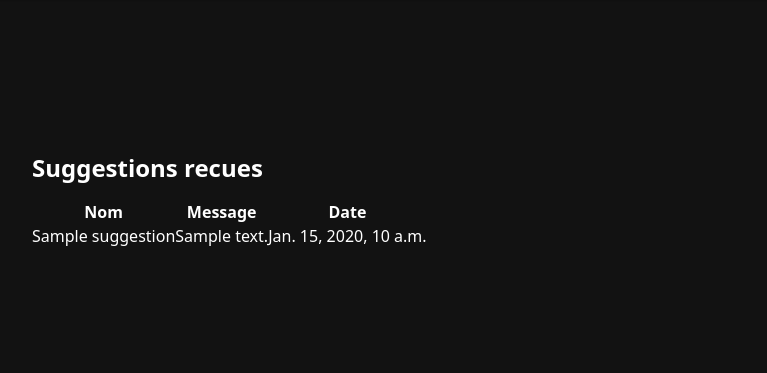
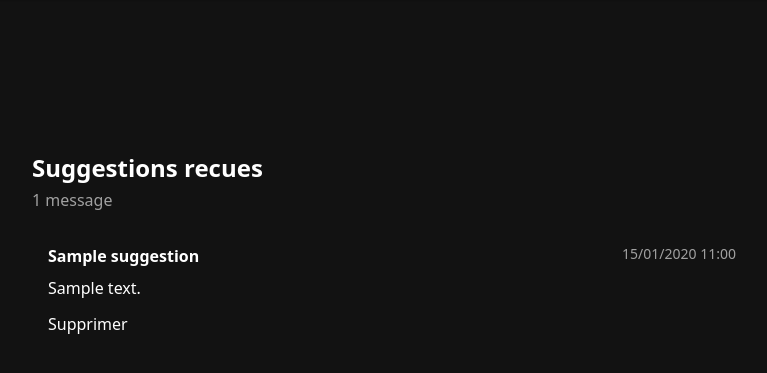
Before and after one commit to gptoto/GamingPad, a Django app: page /about/consultation/ in a window 1280 px wide. Shown: the part 198-571 px from the top of the page, without its empty margins (248-1015 px from the left). Run offline with Django 3.2, Linux system fonts and the light colour scheme; a user stored in the database is signed in; tables that the repository leaves empty hold one stand-in row (values such as "Sample post"); some libraries are stand-ins or nearby versions.

Commit message:
Fix des suggestions

```diff
--- a/gamingpadsite/settings.py
+++ b/gamingpadsite/settings.py
@@ -106,7 +106,7 @@ AUTH_PASSWORD_VALIDATORS = [
 
 LANGUAGE_CODE = 'en-us'
 
-TIME_ZONE = 'UTC'
+TIME_ZONE = 'Europe/Paris'
 
 USE_I18N = True
 
--- a/score/templates/partie/about_consultation.html
+++ b/score/templates/partie/about_consultation.html
@@ -1,20 +1,28 @@
 {% extends "partie/base.html" %}
 
 {% block content %}
-<h1 class="text-2xl font-bold mb-4">Suggestions recues</h1>
+<h1 class="text-2xl font-bold mb-1">Suggestions recues</h1>
+<p class="opacity-60 mb-4">{{ suggestions|length }} message{{ suggestions|length|pluralize }}</p>
 
-<table class="table">
-    <thead>
-        <tr><th>Nom</th><th>Message</th><th>Date</th></tr>
-    </thead>
-    <tbody>
-        {% for s in suggestions %}
-        <tr>
-            <td>{{ s.nom }}</td>
-            <td>{{ s.message }}</td>
-            <td>{{ s.dateEnvoi }}</td>
-        </tr>
-        {% endfor %}
-    </tbody>
-</table>
+{% if not suggestions %}
+<p class="opacity-60">Aucune suggestion pour le moment.</p>
+{% endif %}
+
+<div class="space-y-3">
+    {% for s in suggestions %}
+    <div class="bg-base-200 rounded-lg p-4">
+        <div class="flex justify-between items-start mb-2">
+            <span class="font-bold">{{ s.nom }}</span>
+            <span class="text-sm opacity-60">{{ s.dateEnvoi|date:"d/m/Y H:i" }}</span>
+        </div>
+        <p class="mb-3">{{ s.message }}</p>
+        <form method="POST" action="{% url 'suppr_suggestion' s.id %}">
+            {% csrf_token %}
+            <button type="submit" class="btn btn-error btn-sm">Supprimer</button>
+        </form>
+    </div>
+    <div class="divider"></div>
+
+    {% endfor %}
+</div>
 {% endblock %}
--- a/score/urls.py
+++ b/score/urls.py
@@ -25,4 +25,5 @@ urlpatterns = [
     path('about/contact/', views.about_contact, name='about_contact'),
     path('about/suggestion/', views.about_suggestion, name='about_suggestion'),
     path('about/consultation/', views.about_consultation, name='about_consultation'),
+    path('about/consultation/supprimer/<int:id>/', views.suppr_suggestion, name='suppr_suggestion'),
 ]
--- a/score/views.py
+++ b/score/views.py
@@ -242,4 +242,11 @@ def about_consultation(request):
     suggestions = Suggestion.objects.order_by('-dateEnvoi') # - pour décroissant
     return render(request, 'partie/about_consultation.html', {'suggestions': suggestions})
 
+@staff_member_required
+def suppr_suggestion(request, id):
+    suggestion = get_object_or_404(Suggestion, id=id)
+    if request.method == "POST":
+        suggestion.delete()
+    return redirect('about_consultation')
+
 # ---
```
